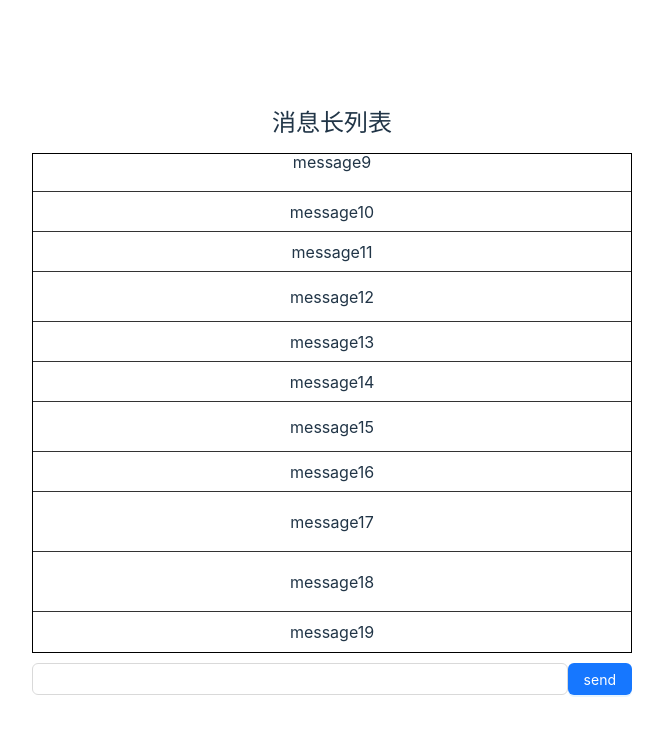
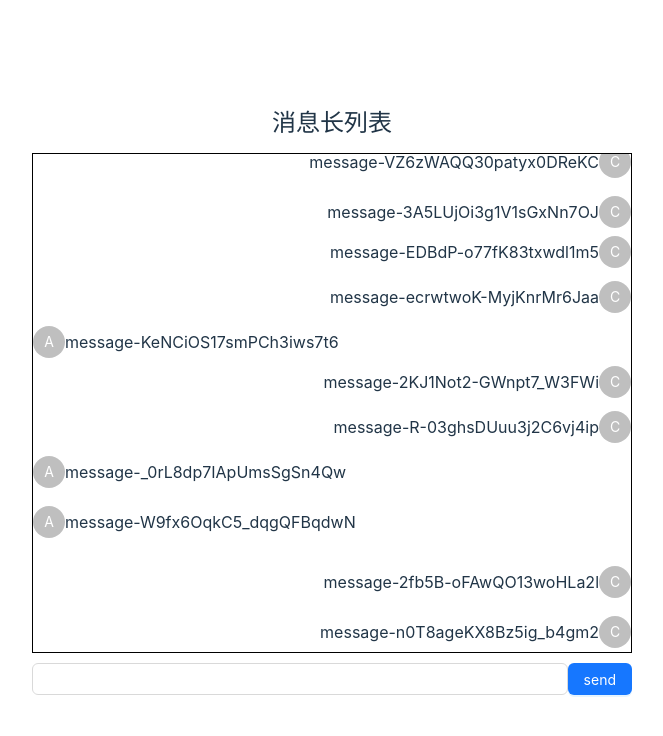
Before and after one commit to TD-gaowei/optimize-message-list, a React (Vite) app: page / in a window 1280 px wide. Shown: the top 736 px of the page, without its empty margins (308-971 px from the left). Built offline with nearby package versions, Linux system fonts and the light colour scheme.

Commit message:
change message to real message

```diff
--- a/src/components/MessageList/MessageList.jsx
+++ b/src/components/MessageList/MessageList.jsx
@@ -1,6 +1,10 @@
 import styles from "./index.module.css";
 import { forwardRef } from "react";
 import PropTypes from "prop-types";
+
+import { Avatar } from "antd";
+
+import clsx from "clsx";
 
 const MessageList = forwardRef((props, ref) => {
   const { messages } = props;
@@ -8,11 +12,16 @@ const MessageList = forwardRef((props, ref) => {
   return (
     <ul ref={ref}>
       {messages.map((message) => {
-        const { name, itemHeight, bg } = message;
+        const { name, itemHeight, bg, isAgent } = message;
 
         return (
-          <li key={name} className={styles.item} style={{ height: `${itemHeight}px`, background: bg || "#fff" }}>
-            {name}
+          <li
+            key={name}
+            className={clsx(styles.item, isAgent ? [styles["is-right"]] : styles["is-left"])}
+            style={{ height: `${itemHeight}px`, background: bg || "#fff" }}
+          >
+            <Avatar>{isAgent ? "C" : "A"}</Avatar>
+            <span>{name}</span>
           </li>
         );
       })}
--- a/src/components/MessageList/index.module.css
+++ b/src/components/MessageList/index.module.css
@@ -1,11 +1,20 @@
 .item {
   height: 40px;
-  border-bottom: 1px solid #333;
+  /*border-bottom: 1px solid #333;*/
   display: flex;
-  justify-content: center;
-  align-items: center;
 }
 
 .item:last-child {
   border-bottom: none;
 }
+
+.is-left {
+  justify-content: flex-start;
+  align-items: center;
+}
+
+.is-right {
+  align-items: center;
+  align-self: flex-end;
+  flex-direction: row-reverse;
+}
--- a/src/mocks/messages.js
+++ b/src/mocks/messages.js
@@ -10,21 +10,24 @@ export function generateMessage(message) {
     name: message,
     itemHeight: selectHeight(),
     bg: null,
+    isAgent: true,
   };
 }
 
-export const messages = range(20).map((_, idx) => ({
-  name: `message${idx}`,
+export const messages = range(20).map(() => ({
+  name: `message-${nanoid()}`,
   itemHeight: selectHeight(),
   bg: null,
+  isAgent: isAgent(),
 }));
 
 export function insertMessages() {
   const backgroundColor = selectColor();
-  return range(20).map((_, idx) => ({
-    name: `message-${idx}-${nanoid()}`,
+  return range(20).map(() => ({
+    name: `message-${nanoid()}`,
     itemHeight: selectHeight(),
     bg: backgroundColor,
+    isAgent: isAgent(),
   }));
 }
 
@@ -45,3 +48,7 @@ function selectColor() {
 function selectHeight() {
   return heights[Math.floor(Math.random() * 3)];
 }
+
+function isAgent() {
+  return [true, false][Math.floor(Math.random() * 2)];
+}
```
